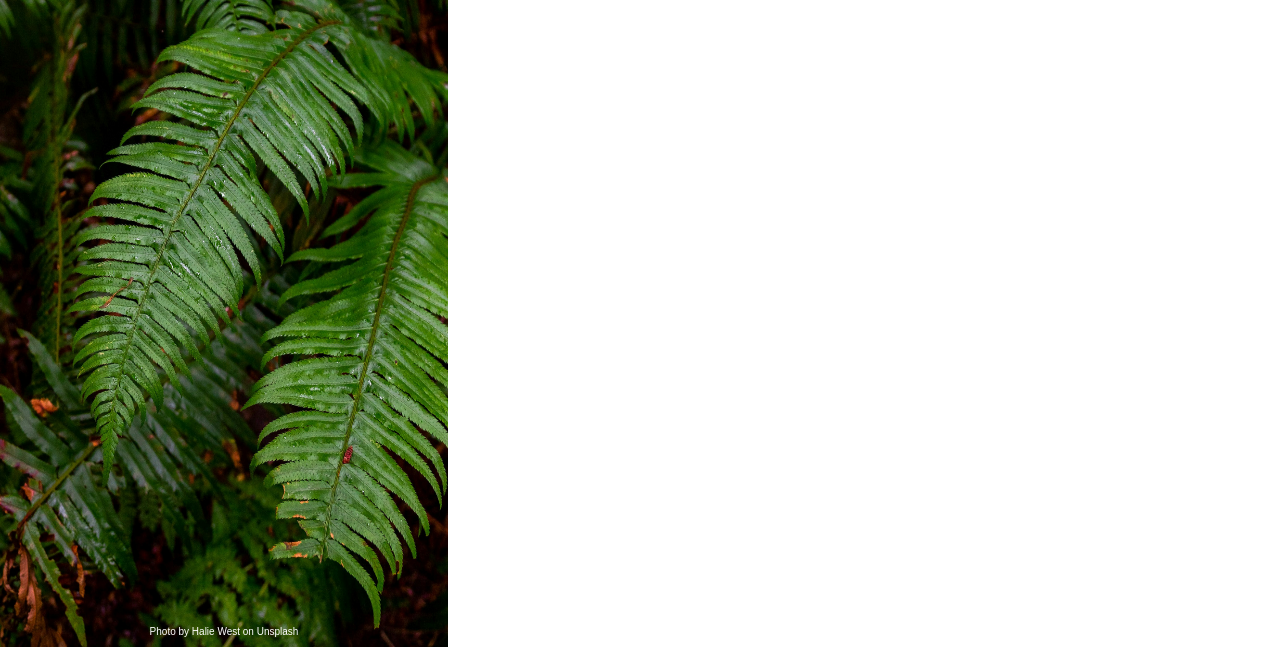
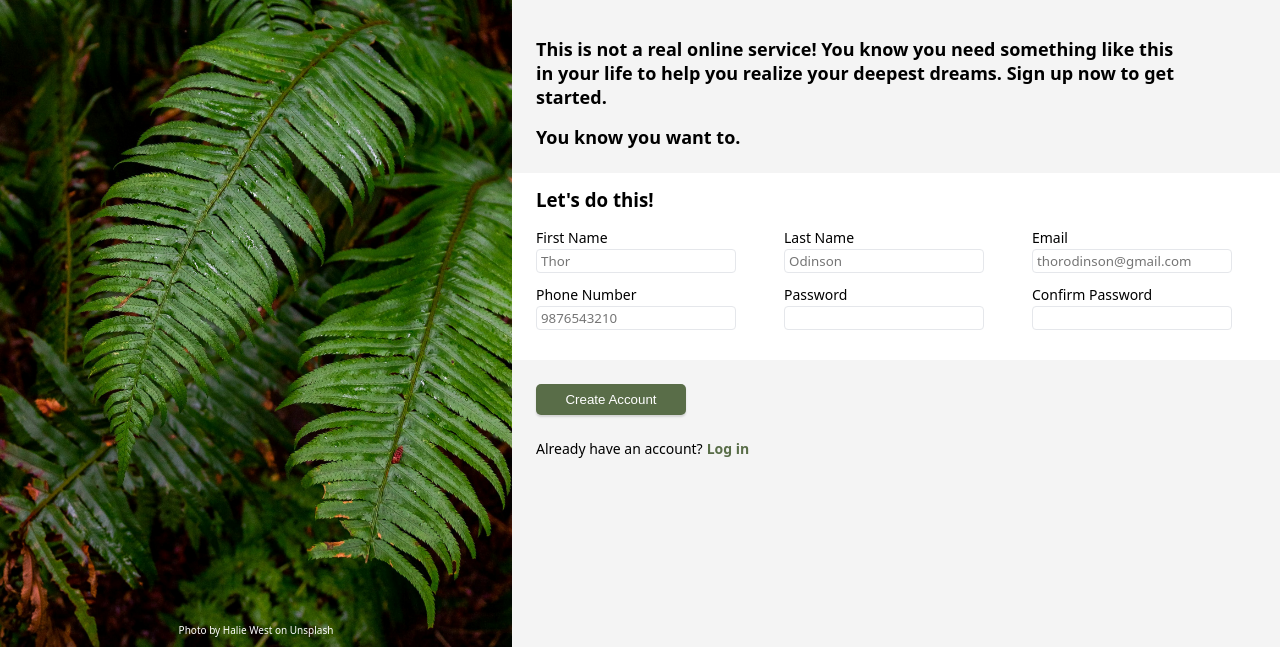
Before and after one commit to VirtualNemesis404/odin-sign-up-form, a plain HTML site: page index.html in a window 1280 px wide. Shown: the part 153-804 px from the top of the page. Drawn offline with Linux system fonts and the light colour scheme.

Commit message:
Add form section
- Add structure and layout for form section
- Add a registration form
- Style the form section

```diff
--- a/index.html
+++ b/index.html
@@ -9,7 +9,7 @@
 <body>
     <div class="container">
         <div class="logo-section">
-            <img src="./assets/bg-image.jpg" width="100%" height="100%" alt="Background Image">
+            <img src="./assets/bg-image.jpg" alt="Background Image">
             <div class="overlay"></div>
             <div class="overlay-section">
                 <div class="logo">
@@ -21,6 +21,53 @@
                 <p>Photo by Halie West on Unsplash</p>
             </div>
         </div>
+        <div class="form-section">
+            <div class="para">
+                <p>
+                    This is not a real online service! You know you need something like this in your life to help you realize your deepest dreams. Sign up now to get started.
+                </p>
+                <p>
+                    You know you want to.
+                </p>
+            </div>
+            <form action="" method="post">
+                <div class="registration-form">
+                    <h3>Let's do this!</h3>
+                    <fieldset>
+                            <div class="input">
+                                <label for="first_name">First Name</label>
+                                <input type="text" id="first_name" name="first_name" placeholder="Thor" required>
+                            </div>
+                            <div class="input">
+                                <label for="last_name">Last Name</label>
+                                <input type="text" id="last_name" name="last_name" placeholder="Odinson" required>
+                            </div>
+                            <div class="input">
+                                <label for="email">Email</label>
+                                <input type="email" id="email" name="email" placeholder="thorodinson@gmail.com" required>
+                            </div>
+                            <div class="input">
+                                <label for="phone">Phone Number</label>
+                                <input type="text" id="phone" name="phone" placeholder="9876543210" required pattern="^\d{10}$">
+                            </div>
+                            <div class="input">
+                                <label for="password">Password</label>
+                                <input type="password" id="password" name="password" required minlength="8">
+                            </div>
+                            <div class="input">
+                                <label for="confirm_password">Confirm Password</label>
+                                <input type="password" id="confirm_password" name="confirm_password" required minlength="8">
+                            </div>
+                    </fieldset>
+                </div>
+
+                <button class="form-btn">Create Account</button>
+            </form>
+            <div class="login-form">
+                <p>Already have an account?</p>
+                <a href="">Log in</a>
+            </div>
+        </div>
     </div>
 </body>
 </html>
--- a/styles.css
+++ b/styles.css
@@ -1,9 +1,6 @@
 @font-face {
   font-family: 'Norsebold';
   src: url('Norsebold.otf') format('opentype');
-}
-body {
-  font-family: 'MyCustomFont', sans-serif;
 }
 
 * {
@@ -12,10 +9,24 @@ body {
     box-sizing: border-box;
 }
 
+body{
+    font-family: system-ui, -apple-system, BlinkMacSystemFont, 'Segoe UI', Roboto, Oxygen, Ubuntu, Cantarell, 'Open Sans', 'Helvetica Neue', sans-serif;
+}
+
+.container{
+    display: flex;
+    height: 100vh;
+}
+
 .logo-section{
-    width: 35%;
-    height: 100vh;
+    flex: 40%;
     position: relative;
+}
+
+.logo-section img{
+    width: 100%;
+    height: 100%;
+    display: block;
 }
 
 .overlay-section{
@@ -60,3 +71,90 @@ body {
     width: 100%;
     text-align: center;
 }
+
+.form-section{
+    flex: 60%;
+    display: flex;
+    flex-direction: column;
+    gap: 24px;
+    justify-content: center;
+    background-color: rgb(244, 244, 244);
+}
+
+
+.para{
+    font-weight: 600;
+    display: flex;
+    flex-direction: column;
+    gap: 16px;
+    font-size: 18px;
+    width: 85%;
+}
+
+.registration-form{
+    background-color: white;
+    padding: 14px 0px;
+}
+
+fieldset{
+    border: none;
+    display: flex;
+    gap: 12px;
+    flex-wrap: wrap;
+    margin: 16px 0;
+}
+
+.login-form{
+    display: flex;
+    gap: 4px;
+    font-size: 14px;
+}
+
+.login-form a{
+    color: #596D48;
+    font-weight: 600;
+    text-decoration: none;
+}
+
+.input{
+    display: flex;
+    flex-direction: column;
+    gap: 2px;
+    margin-right: 36px;
+}
+
+.input label{
+    font-size: 14px;
+}
+
+input{
+    width: 200px;
+    padding: 2px 4px;
+    font-family: inherit;
+    border: 1px solid #E5E7EB;
+    border-radius: 4px;
+}
+
+input:focus{
+    outline: none;
+    border: 1px solid blue;
+}
+
+input:user-invalid{
+    border: 1px solid red;
+}
+
+.form-btn{
+    padding: 8px;
+    width: 150px;
+    border: none;
+    background-color: #596D48;
+    color: white;
+    border-radius: 5px;
+    box-shadow: 0px 2px 2px lightgray;
+    margin-top: 24px;
+}
+
+.form-section > div, fieldset, .form-btn, h3{
+    margin-left: 24px;
+}
```
